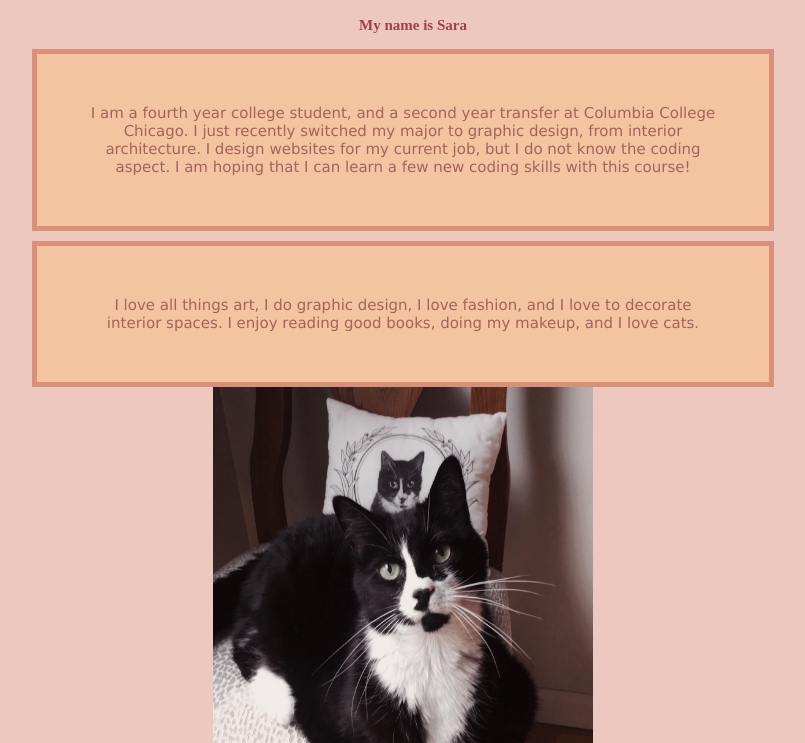
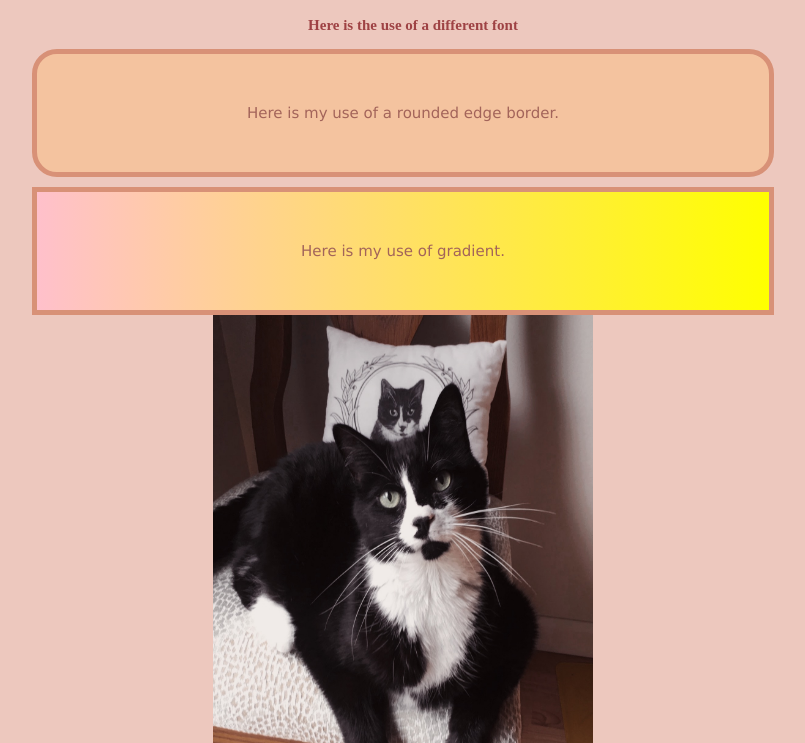
Before and after one commit to steadmsara/Webpage2, a plain HTML site: page index.html in a window 1280 px wide. Shown: the part 57-800 px from the top of the page, without its empty margins (237-1042 px from the left). Drawn offline with Linux system fonts and the light colour scheme; a web font is replaced by a local one.

Commit message:
Webpage3
Webpage 3

```diff
--- a/index.html
+++ b/index.html
@@ -18,9 +18,9 @@
   <body>
 
     <h1> - Welcome - </h1>
-    <h3> My name is Sara </h3>
-    <div id="Prgr1">I am a fourth year college student, and a second year transfer at Columbia College Chicago. I just recently switched my major to graphic design, from interior architecture. I design websites for my current job, but I do not know the coding aspect. I am hoping that I can learn a few new coding skills with this course! </div>
-    <div id="Prgr2">I love all things art, I do graphic design, I love fashion, and I love to decorate interior spaces. I enjoy reading good books, doing my makeup, and I love cats.</div>
+    <h3> Here is the use of a different font </h3>
+    <div id="Prgr1">Here is my use of a rounded edge border. </div>
+    <div id="Prgr2">Here is my use of gradient.</div>
     <img src="Boomer.JPG" alt="My cat Boomer" class="center" width="400" height="500"/>
     <div id="Prgr3">Here is a photo of one of my cats...his name is Boomer and I love him so much that my parents gifted me a small pillow with a hand painted photo of him on it:) </div>
 
--- a/mystyle.css
+++ b/mystyle.css
@@ -63,6 +63,7 @@ h4 {
 }
 
 #Prgr1 {
+  border-radius: 25px;
   width: 300px;
   border: 5px solid #d89177;
   padding: 50px;
@@ -111,3 +112,7 @@ margin: 10px;
   margin-right: auto;
   width: 30%;
 }
+
+#Prgr2 {
+  background-image: linear-gradient(to right, pink , yellow);
+}
```
